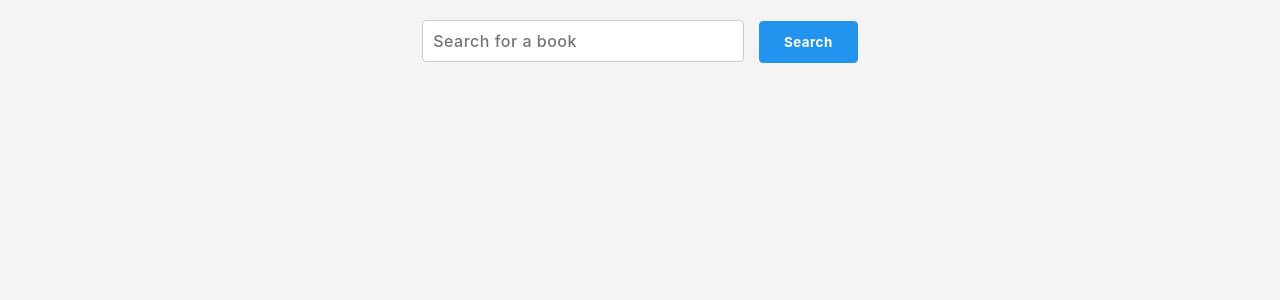
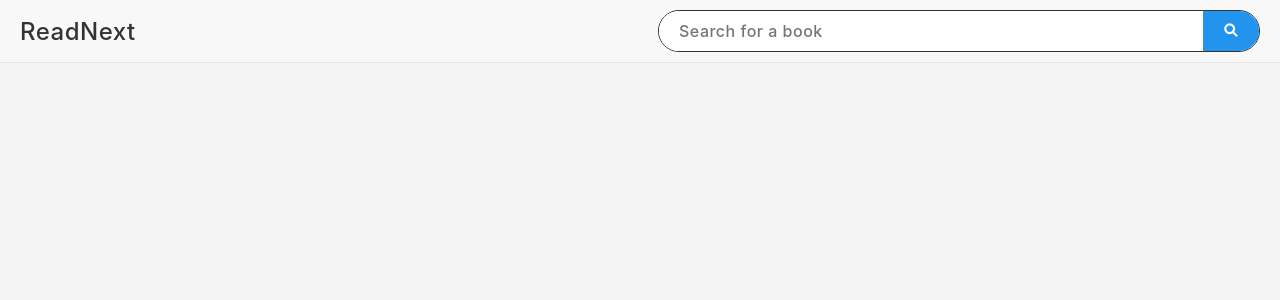
Before and after one commit to thepritamshaw/ReadNext, a Django app: page /recommendation/ in a window 1280 px wide. Shown: the top 300 px of the page. Run offline with Django 5.2, Linux system fonts and the light colour scheme; parts of the project's set-up code (start-up, migrations or seed data) failed here and were passed over.

Commit message:
improved nav and css

```diff
--- a/recommender/templatetags/custom_filters.py
+++ b/recommender/templatetags/custom_filters.py
@@ -1,4 +1,5 @@
 from django import template
+import math
 
 register = template.Library()
 
@@ -12,3 +13,7 @@ def truncate_chars(value, max_length):
 def replace(value, args):
     old, new = args.split(',')
     return value.replace(old, new)
+
+@register.filter(name='roundup')
+def roundup(value):
+    return math.ceil(value)
--- a/recommender/views.py
+++ b/recommender/views.py
@@ -8,9 +8,6 @@ def index(request):
 	df = pd.read_csv(csv_file_path)
 	books = df.to_dict('records')
 	return render(request, 'index.html', {'books': books})
-
-# def recommendation(request):
-# 	return render(request, 'recommendation.html')
 
 pivot_table = pd.read_csv('data/pivot_table.csv', index_col='Book-Title')
 result = pd.read_csv('data/result.csv')
@@ -68,6 +65,7 @@ def recommend_ui(book_name, pt, result, similar_items_dict):
 		close_matches_result = difflib.get_close_matches(book_name, result['Book_Title'], n=1, cutoff=0.6)
 
 		recommendations['best_matches'] = [get_book_details(title, result) for title in best_matches[:5]]
+		recommendations['best_matches'] = [get_book_details(title, result) for title in close_matches_result[:5]]
 
 		if close_matches_result:
 			best_match_book = close_matches_result[0]
--- a/static/css/nav.css
+++ b/static/css/nav.css
@@ -1,67 +1,55 @@
 nav {
-	display: flex;
-	padding: 25px 5% 20px 5%;
-	justify-content: space-between;
-	align-items: center;
-	background-color: #fff;
+	background-color: #f8f8f8;
+	border-bottom: 1px solid #e7e7e7;
+	padding: 10px 20px;
 }
 
 .titlecontainer {
 	display: flex;
-	width: 545px;
+	justify-content: space-between;
+	align-items: center;
+	flex-wrap: wrap;
 }
 
-.nav-and-sign {
+.titlecontainer a {
+	text-decoration: none;
+	color: #333;
+}
+
+.titlecontainer h1 {
+	margin: 0;
+	font-size: 24px;
+}
+
+.search-bar {
 	display: flex;
 	align-items: center;
-	background-color: #fff;
-	color: #fff;
+	border-radius: 30px;
+	width: 100%;
+	max-width: 600px;
+	border: 1px solid #333;
 }
 
-.nav-menu {
-	display: inline-flex;
-	background-color: #fff;
-	padding: 0 5%;
-}
-
-.nav-menu-item {
-	padding: 12px 15px;
-}
-
-.nav-menu-item a, .dropdown {
-	color: #183b56;
-	position: relative;
-}
-
-.nav-menu-item a:hover, .dropdown:hover {
-	color: #2294ed;
-}
-
-.dropdown:hover .dropdown-menu {
-	display: block;
-}
-
-.white-button-blue-text {
-	padding: 12px 24px;
-	color: #183b56;
-	border: 1px solid #b9cde4;
-	border-radius: 4px;
-	margin: 0 10px;
-	font-weight: 700;
-}
-
-.white-button-blue-text:hover {
-	border: 1px solid #2294ed;
-	color: #2294ed;
+.search-input {
+	padding: 10px 20px;
+	font-size: 16px;
+	flex-grow: 1;
+	border: 0;
+	border-radius: 30px 0 0 30px;
+	outline: none;
 }
 
 .blue-button-white-text {
 	background-color: #2294ed;
 	border: 1px solid #2294ed;
-	border-radius: 4px;
-	padding: 12px 24px;
+	border-radius: 0 30px 30px 0;
+	padding: 10px 20px;
 	font-weight: 700;
 	color: #fff;
+	cursor: pointer;
+	display: flex;
+	align-items: center;
+	justify-content: center;
 }
 
 .blue-button-white-text:hover {
--- a/static/css/recommendation.css
+++ b/static/css/recommendation.css
@@ -4,37 +4,6 @@ body {
 	color: #333;
 	margin: 0;
 	padding: 0;
-}
-
-.search-bar {
-	display: flex;
-	justify-content: center;
-	align-items: center;
-	margin: 20px 0;
-}
-
-.search-input {
-	padding: 10px;
-	font-size: 16px;
-	width: 300px;
-	border: 1px solid #ccc;
-	border-radius: 4px;
-	margin-right: 10px;
-}
-
-.blue-button-white-text {
-	background-color: #2294ed;
-	border: 1px solid #2294ed;
-	border-radius: 4px;
-	padding: 12px 24px;
-	font-weight: 700;
-	color: #fff;
-	cursor: pointer;
-}
-
-.blue-button-white-text:hover {
-	background-color: #0061ad;
-	border: 1px solid #0061ad;
 }
 
 .recommendations {
--- /dev/null
+++ b/templates/base.html
@@ -0,0 +1,30 @@
+{% load static %}
+<!DOCTYPE html>
+<html lang="en">
+<head>
+	<meta charset="UTF-8">
+	<meta name="viewport" content="width=device-width, initial-scale=1.0">
+	{% block title %}
+	{% endblock %}
+	<link href="{% static 'css/nav.css' %}" rel="stylesheet">
+	<link href="{% static 'css/style.css' %}" rel="stylesheet">
+	<link href="https://cdnjs.cloudflare.com/ajax/libs/font-awesome/6.0.0-beta3/css/all.min.css" rel="stylesheet">
+	{% block style %}
+	{% endblock %}
+</head>
+<body>
+	<nav>
+		<div class="titlecontainer">
+			<a href="/"><h1>ReadNext</h1></a>
+				<div class="search-bar">
+					<form action="{% url 'recommendation' %}" method="get" style="display: flex; width: 100%;">
+						<input type="text" name="q" placeholder="Search for a book" value="{% if query %}{{ query }}{% endif %}" class="search-input">
+						<button class="blue-button-white-text" type="submit"><i class="fas fa-search"></i></button>
+					</form>
+				</div>
+		</div>
+	</nav>
+	{% block body %}
+	{% endblock %}
+</body>
+</html>
--- a/templates/recommendation.html
+++ b/templates/recommendation.html
@@ -1,3 +1,4 @@
+{% extends 'base.html' %}
 {% load static %}
 {% load custom_filters %}
 <!DOCTYPE html>
@@ -5,19 +6,16 @@
 <head>
 	<meta charset="UTF-8">
 	<meta name="viewport" content="width=device-width, initial-scale=1.0">
-	<title>Book Recommendations</title>
-	<link rel="stylesheet" href="{% static 'css/style.css' %}">
+	{% block title %}
+	<title>Recommendations- ReadNext</title>
+	{% endblock %}
+	{% block style %}
 	<link rel="stylesheet" href="{% static 'css/recommendation.css' %}">
+	{% endblock %}
 </head>
 <body>
+	{% block body %}
 	<div class="container">
-		<div class="search-bar">
-			<form action="{% url 'recommendation' %}" method="get">
-				<input type="text" name="q" placeholder="Search for a book" value="{% if query %}{{ query }}{% endif %}" class="search-input">
-				<button class="blue-button-white-text" type="submit">Search</button>
-			</form>
-		</div>
-
 		<div class="recommendations">
 			{% for section, books in recommendations.items %}
 				{% if books %}
@@ -28,10 +26,10 @@
 						<div class="book">
 								<img src="{{ book.Image_URL_M }}" alt="{{ book.Book_Title }}">
 								<div class="book-details">
-									<h3>{{ book.Book_Title }}</h3>
-									<p>Author: {{ book.Book_Author }}</p>
-									<p>Publisher: {{ book.Publisher }}</p>
-									<p>⭐ {{ book.avg_rating }} | {{ book.num_ratings }} ratings</p>
+									<h3>{{ book.Book_Title|truncate_chars:50 }}</h3>
+									<p>Author: {{ book.Book_Author|truncate_chars:30 }}</p>
+									<p>Publisher: {{ book.Publisher|truncate_chars:40 }}</p>
+									<p>⭐ {{ book.avg_rating|floatformat:1 }} | {{ book.num_ratings|roundup }} ratings</p>
 								</div>
 							</div>
 							{% endfor %}
@@ -41,12 +39,13 @@
 				{% endfor %}
 		</div>
 		<br><br>
+	</div>
 	<script>
 		document.querySelectorAll('.books').forEach(list => {
 			list.style.overflowY = 'scroll';
 			list.style.maxHeight = '300px';
 		});
 	</script>
-	</div>
+	{% endblock %}
 </body>
 </html>
```
Also changed, not shown: other parts of static/css/nav.css (+9 -73 lines), templates/index.html (+9 -22 lines). Lines whose indentation alone changed are shown as unchanged.
